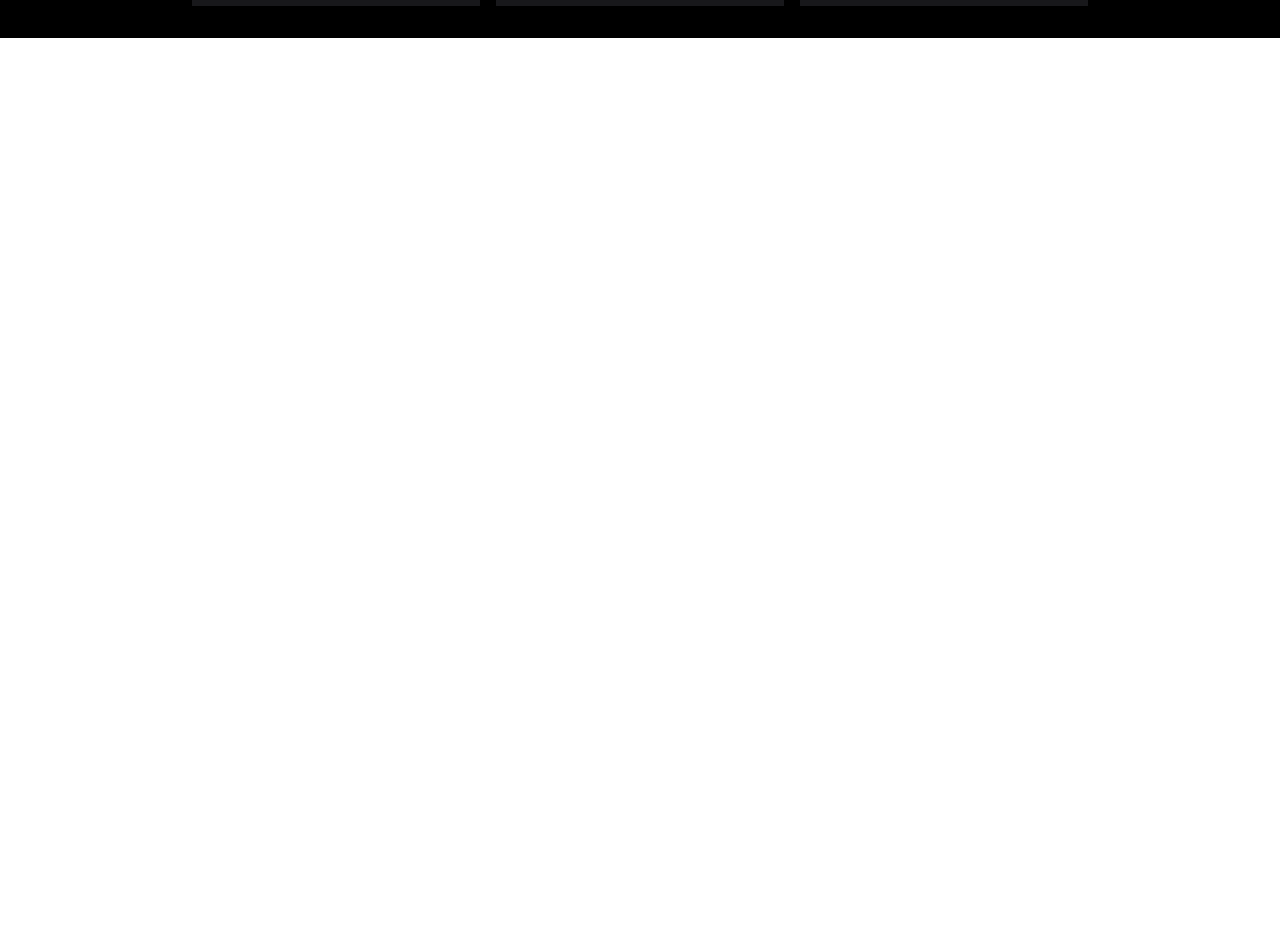
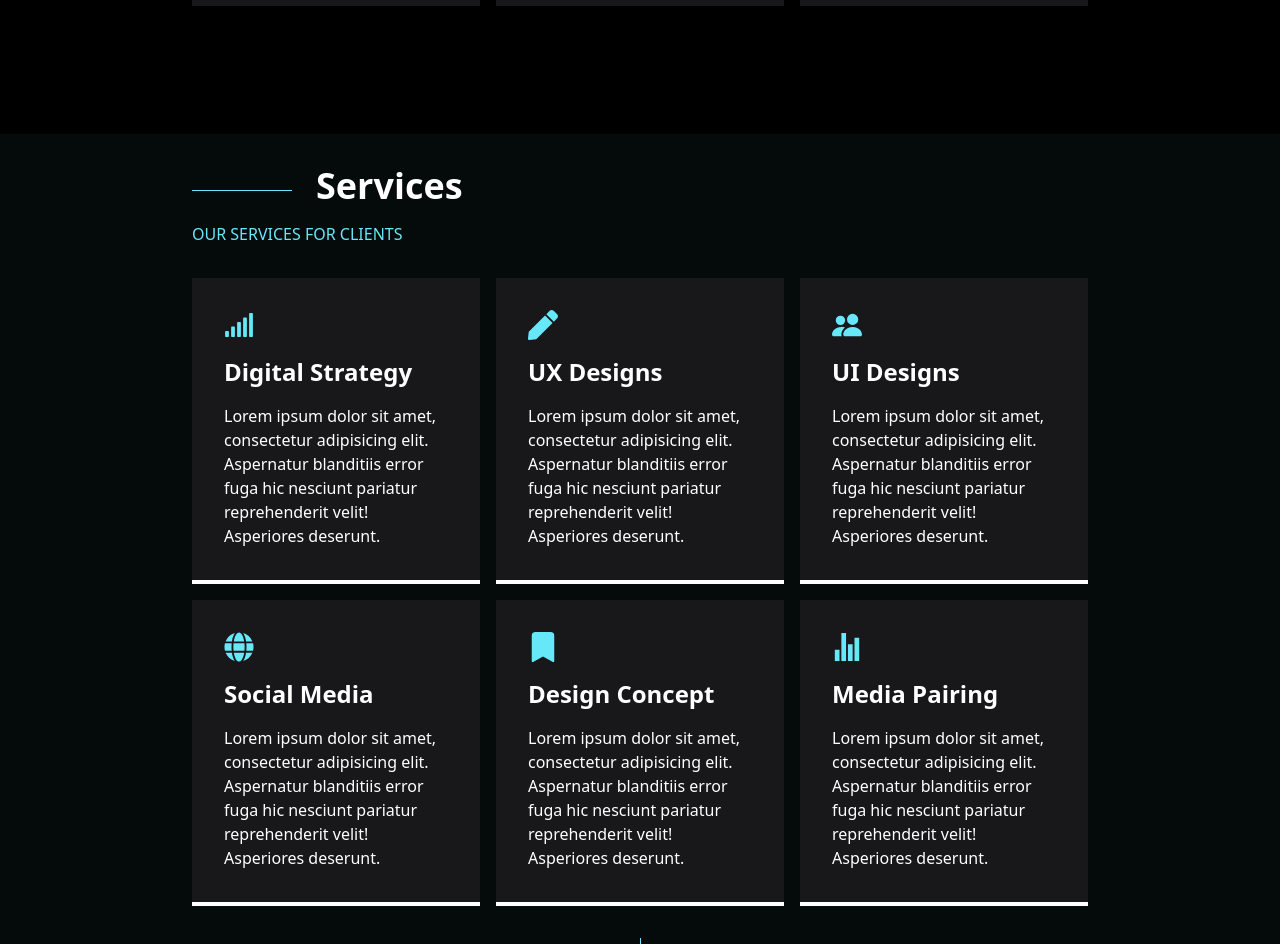
Before and after one commit to RiznykLeo/digi-landing, a React (Create React App) app: page / in a window 1280 px wide. Shown: the part 1160-2104 px from the top of the page. Before the commit the page ends 1294 px from the top, so only its background shows below. Built offline with nearby package versions, Linux system fonts and the light colour scheme.

Commit message:
services + services cards

```diff
--- a/src/App.tsx
+++ b/src/App.tsx
@@ -1,6 +1,7 @@
 import React from 'react';
 import Navbar from "./components/Navbar";
 import Banner from "./components/Banner";
+import Service from "./components/Service";
 
 function App() {
     return (
@@ -9,6 +10,7 @@ function App() {
                 <Navbar/>
                 <Banner/>
             </div>
+            <Service/>
 
         </div>
     );
--- /dev/null
+++ b/src/components/Service.tsx
@@ -0,0 +1,35 @@
+import React from 'react';
+import ServiceCard from "./ServiceCard";
+import {FaGlobe, FaPen, FaSignal} from "react-icons/fa";
+import {BsBookFill, BsFillBookmarkFill, BsFillPeopleFill} from "react-icons/bs";
+import {IoStatsChartSharp} from "react-icons/io5";
+
+function Service() {
+    return (
+        <div className='text-white bg-[rgb(5,10,10)]'>
+            <div className='py-8 mx-48'>
+                <div className='flex items-center gap-6 mb-4'>
+                    <div className='w-[100px] h-[1px] bg-cyan-300 mt-2'></div>
+                    <h2 className='text-4xl font-bold align-middle '>Services</h2>
+                </div>
+                <p className="text-cyan-300 uppercase">
+                    Our services for clients
+                </p>
+            </div>
+            <div className='grid grid-cols-3 grid-rows-2 gap-4 mx-48'>
+                <ServiceCard header='Digital Strategy' icon={<FaSignal/>}/>
+                <ServiceCard header='UX Designs' icon={<FaPen/>}/>
+                <ServiceCard header='UI Designs' icon={<BsFillPeopleFill/>}/>
+                <ServiceCard header='Social Media' icon={<FaGlobe/>}/>
+                <ServiceCard header='Design Concept' icon={<BsFillBookmarkFill/>}/>
+                <ServiceCard header='Media Pairing' icon={<IoStatsChartSharp/>}/>
+            </div>
+            <div className='flex justify-center py-8'>
+                <div className='w-[1px] h-[100px] bg-cyan-300'>
+                </div>
+            </div>
+        </div>
+    );
+}
+
+export default Service;
--- /dev/null
+++ b/src/components/ServiceCard.tsx
@@ -0,0 +1,28 @@
+import React, {ReactNode} from 'react';
+
+interface ServiceCardProps {
+    header: string
+    icon: ReactNode
+}
+
+function ServiceCard(props: ServiceCardProps) {
+    return (
+        <div className='bg-zinc-900 p-8 flex gap-4 flex-col border-b-4 border-b-white'>
+            <div className='text-3xl text-cyan-300'>
+                {props.icon}
+            </div>
+            <h2 className='text-2xl font-bold'>
+                {props.header}
+            </h2>
+            <p className=''>
+                Lorem ipsum dolor sit amet,
+                consectetur adipisicing elit.
+                Aspernatur blanditiis error fuga hic
+                nesciunt pariatur reprehenderit velit!
+                Asperiores deserunt.
+            </p>
+        </div>
+    );
+}
+
+export default ServiceCard;
```
